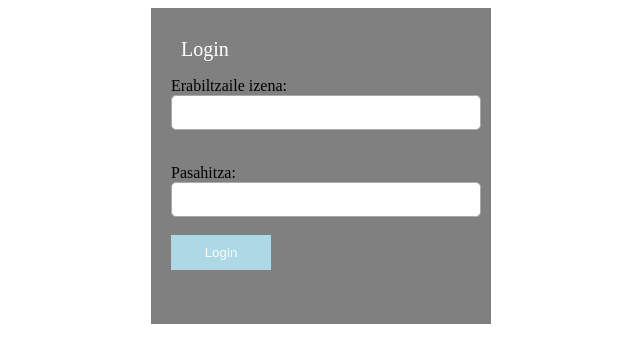
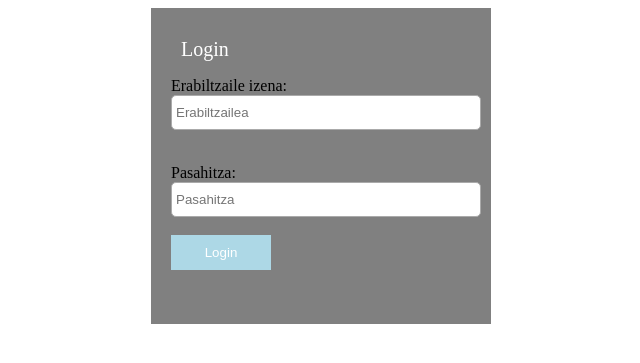
Before and after one commit to Jasielprogramador/Segur_docker, a PHP site: page /login.php in a window 1280 px wide. Shown: the top 363 px of the page, without its empty margins (319-959 px from the left). Run offline with PHP 8.4, Linux system fonts and the light colour scheme; data that the repository does not hold is empty.

Commit message:
Update login.php

```diff
--- a/app/login.php
+++ b/app/login.php
@@ -83,11 +83,11 @@ session_start();
 			<div style="font-size: 20px;margin: 10px;color: white;">Login</div>
 
 			<p><label for="izena">Erabiltzaile izena:</label><br>
-			<input id="text" type="text" name="eizena"><br><br>
+			<input id="text" type="text" name="eizena" placeholder="Erabiltzailea"><br><br>
 
 
 			<p><label for="izena">Pasahitza:</label><br>
-			<input id="text" type="password" name="pasahitza"><br><br>
+			<input id="text" type="password" name="pasahitza" placeholder="Pasahitza"><br><br>
 
 
 			<input id="button" type="submit" value="Login"><br><br>
```
